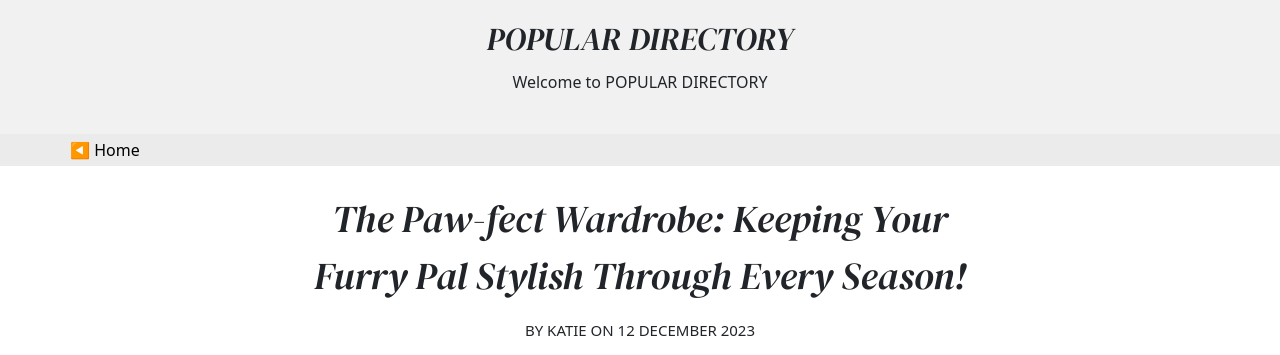
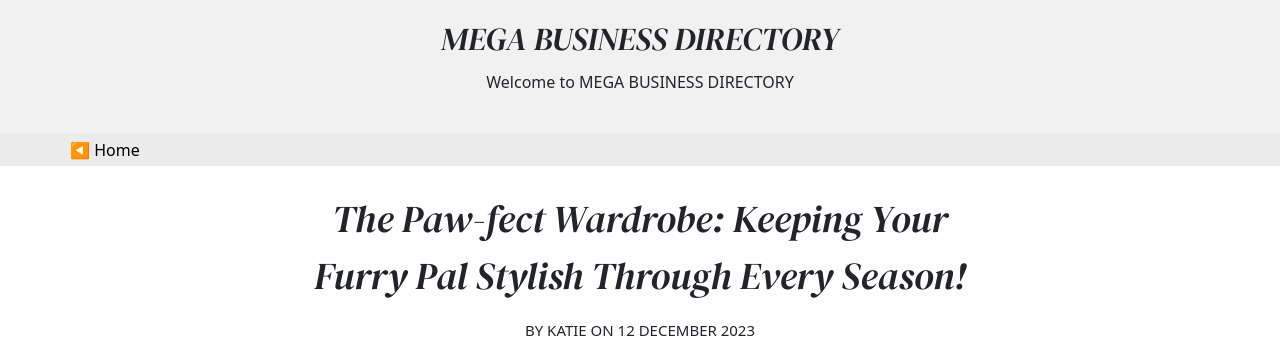
Before and after one commit to MEGA-BUSINESS-DIRECTORY/2023, a plain HTML site: page Keeping-Your-Furry-Pal-Stylish-Through-Every-Season.html in a window 1280 px wide. Shown: the top 355 px of the page. Drawn offline with nearby package versions, Linux system fonts and the light colour scheme.

Commit message:
Update Keeping-Your-Furry-Pal-Stylish-Through-Every-Season.html

```diff
--- a/Keeping-Your-Furry-Pal-Stylish-Through-Every-Season.html
+++ b/Keeping-Your-Furry-Pal-Stylish-Through-Every-Season.html
@@ -23,8 +23,8 @@ The Paw-fect Wardrobe: Keeping Your Furry Pal Stylish Through Every Season!
   <body>
 
 <div class="container-fluid" style="background: #f1f1f1;padding-bottom: 20px;">
-    <center> <h1 class="sitelogo">POPULAR DIRECTORY</h1>
-  <p class="sitedescription">Welcome to POPULAR DIRECTORY </p>
+    <center> <h1 class="sitelogo">MEGA BUSINESS DIRECTORY</h1>
+  <p class="sitedescription">Welcome to MEGA BUSINESS DIRECTORY </p>
   </center>
 </div>
 
@@ -254,7 +254,7 @@ The Paw-fect Wardrobe: Keeping Your Furry Pal Stylish Through Every Season!
 
 <div class="container-fluid">
   <div class="footer">
-    <h3>POPULAR DIRECTORY</h3>
+    <h3>MEGA BUSINESS DIRECTORY</h3>
 <p>Copyright 2023-2024</p>
 </div>
 
```
